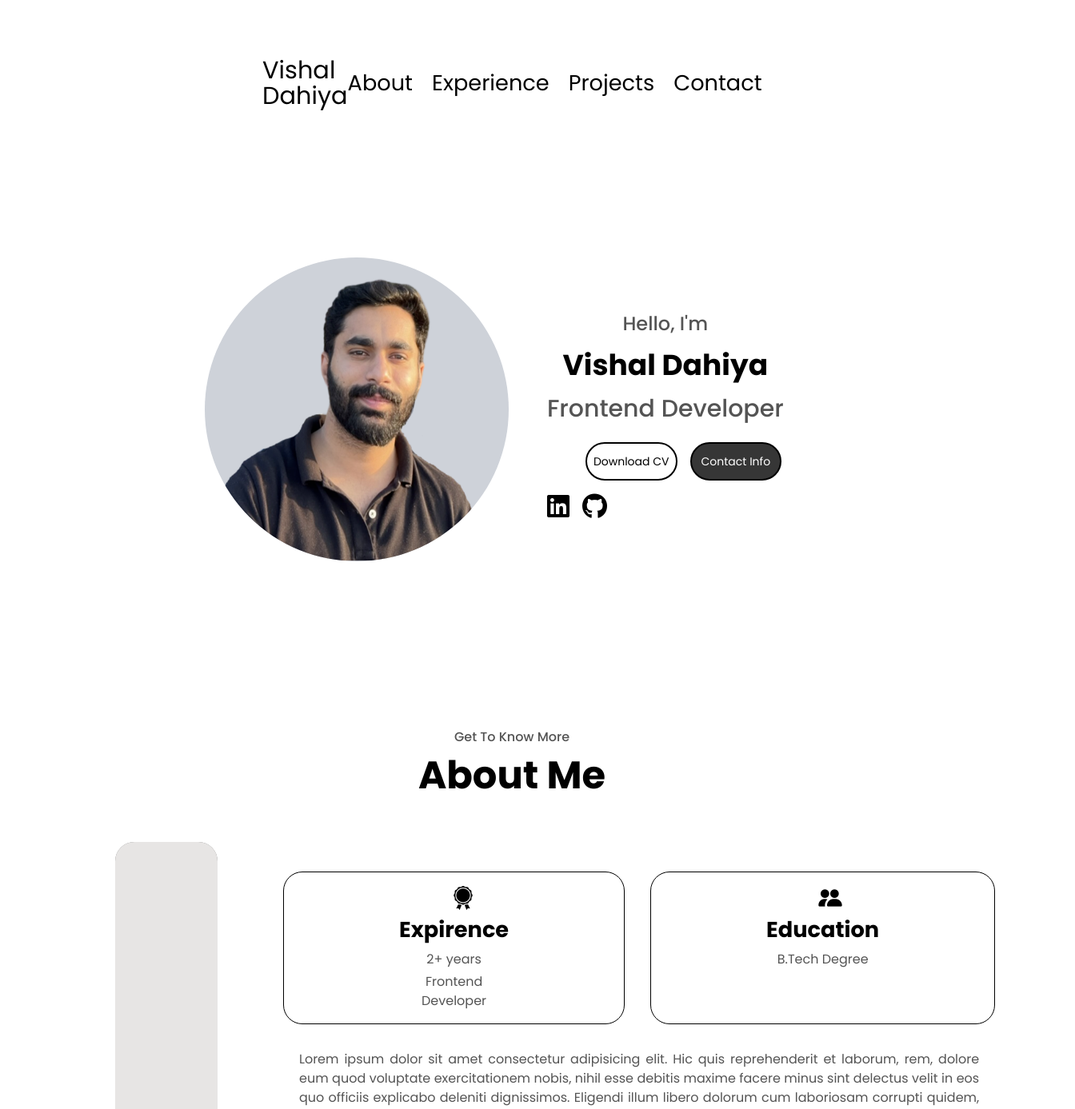
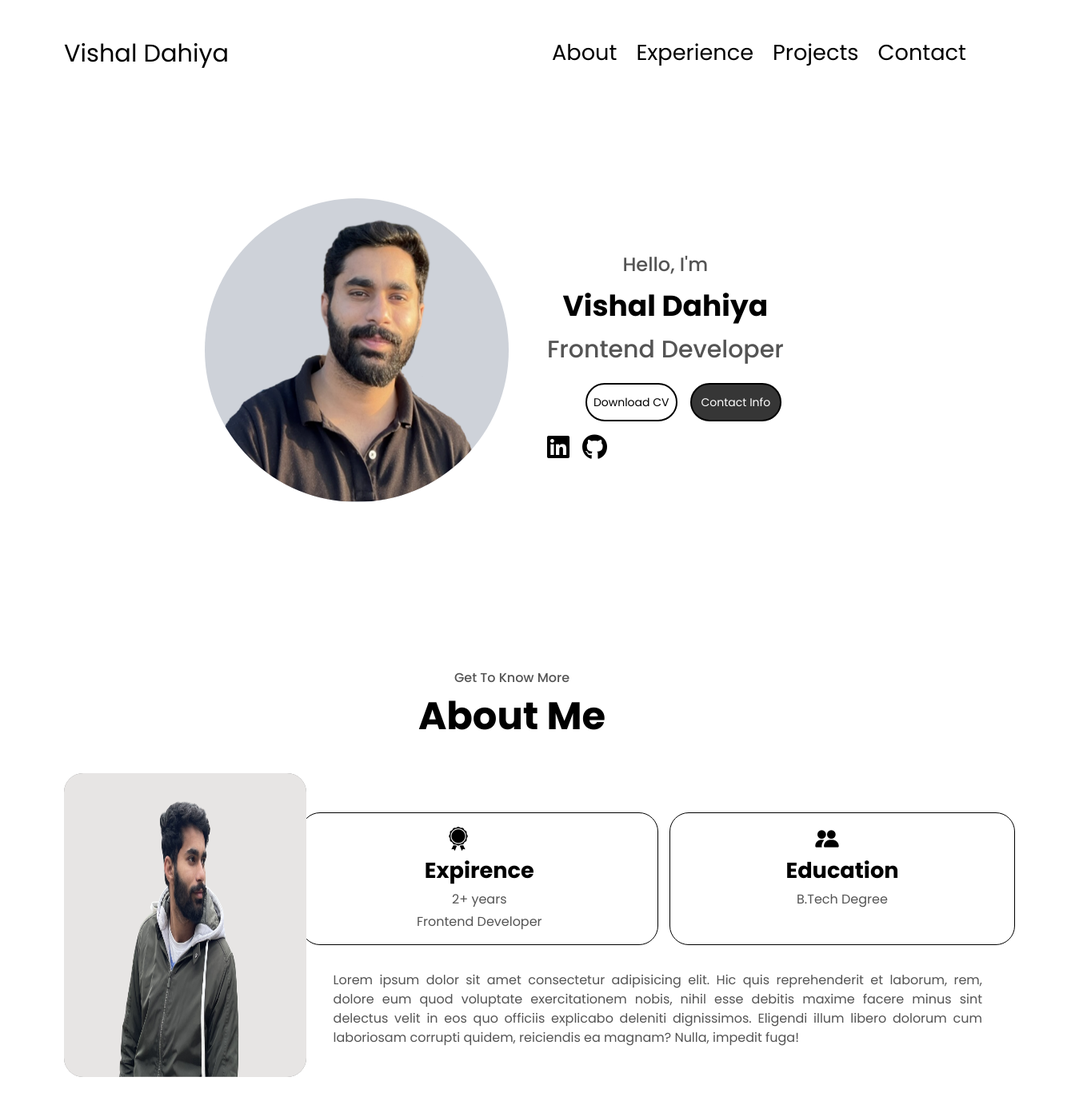
Before and after one commit to vishudahiya/Portfolio, a React (Vite) app: page / in a window 1280 px wide. Shown: the top 1387 px of the page at 80% size, 1344 px wide, since content can reach past the window. Built offline with nearby package versions, Linux system fonts and the light colour scheme.

Commit message:
Navbar responsive

```diff
--- a/src/components/About.jsx
+++ b/src/components/About.jsx
@@ -27,20 +27,20 @@ export default function About() {
       <p class="md:text-5xl font-bold text-black text-center text-3xl mb-4">
         About Me
       </p>
-      <div class="md:flex md:justify-evenly lg:mt-34 lg:mx-10 md:px-6">
+      <div class="md:flex md:justify-between lg:mt-34 lg:mx-auto">
         <div class="flex items-center justify-center lg:ml-20">
           <img
             src={imagePhoto}
             alt="About_Photo"
-            class="md:h-custom md:w-custom md:rounded-3xl md:mt-6 bg-stone-100 backdrop-brightness-50 lg:h-86 lg:w-92 lg:bg-stone-200 lg:px-16 rounded-3xl h-44 w-44 mb-9"
+            class="md:h-custom md:w-custom md:rounded-3xl md:mt-6  bg-stone-100 backdrop-brightness-50 lg:h-86 lg:w-92 lg:bg-stone-200 lg:px-16 rounded-3xl h-44 w-44 mb-9"
           />
         </div>
-        <div class="md:my-6 md:ml-2 lg:py-14 lg:ml-[-18px] mb-[-55px]">
-          <div class="md:flex md:justify-around flex mx-1 justify-around md:px-20">
+        <div class="md:my-6 lg:py-14 lg:ml-[-18px] mb-[-55px]">
+          <div class="md:flex md:justify-between flex mx-1 justify-around">
             <AboutBoxes data={data[0]} />
             <AboutBoxes data={data[1]} />
           </div>
-          <p class="item-centre text-justify md:pt-2 md:px-24 text-grey-theme lg:mt-6 mx-6 pt-5">
+          <p class="item-centre text-justify md:pt-2 md:px-7 text-grey-theme lg:mt-6 mx-6 pt-5">
             Lorem ipsum dolor sit amet consectetur adipisicing elit. Hic quis
             reprehenderit et laborum, rem, dolore eum quod voluptate
             exercitationem nobis, nihil esse debitis maxime facere minus sint
--- a/src/components/AboutBoxes.jsx
+++ b/src/components/AboutBoxes.jsx
@@ -1,10 +1,10 @@
 export default function AboutBoxes({ data }) {
   return (
     <div
-      class="space-y-1 border-solid  border-black border-custom-border md:py-2 md:mx-4 md:px-20
+      class="space-y-1 border-solid  border-black border-custom-border md:py-auto md:mx-auto
        lg:px-36 lg:py-4 px-1 py-10 justify-center items-center text-center rounded-3xl"
     >
-      <img src={data.img} class="md:h-8 md:px-8 h-8 px-16 lg:mx-8 " />
+      <img src={data.img} class="md:h-8 md:px-1 h-8 px-16 lg:mx-8 " />
       <p class="font-bold md:text-text-medium">{data.education}</p>
       <p class="text-grey-theme">{data.experience}</p>
       <p class="text-grey-theme">{data.tech}</p>
--- a/src/components/Header.jsx
+++ b/src/components/Header.jsx
@@ -4,14 +4,13 @@ export default function Header() {
   const [navbar, setNavbar] = useState(false);
 
   return (
-    <nav className="w-full font-poppins">
-      <div className="justify-between px-10 mt-6  mx-auto lg:max-w-7xl md:items-center md:flex md:mx-44 lg:mx-72">
+    <nav className="w-full font-poppins md:mt-6 md:px-10">
+      <div className="justify-between px-4 mx-auto lg:max-w-7xl md:items-center md:flex md:px-8">
         <div>
-          <div className="flex items-center justify-between py-3 md:py-12 md:block">
-            <h2 className="text-2xl md:text-text-large text-black">
-              Vishal Dahiya
-            </h2>
-
+          <div className="flex items-center justify-between py-4 md:py-5 md:block px-2">
+            <a href="javascript:void(0)">
+              <h2 className="text-text-large ">Vishal Dahiya</h2>
+            </a>
             <div className="md:hidden">
               <button
                 className="p-2 text-gray-700 rounded-md outline-none focus:border-gray-400 focus:border"
@@ -20,7 +19,7 @@ export default function Header() {
                 {navbar ? (
                   <svg
                     xmlns="http://www.w3.org/2000/svg"
-                    className="w-6 h-6 text-black "
+                    className="w-6 h-6"
                     viewBox="0 0 20 20"
                     fill="currentColor"
                   >
@@ -33,7 +32,7 @@ export default function Header() {
                 ) : (
                   <svg
                     xmlns="http://www.w3.org/2000/svg"
-                    className="w-6 h-6 text-black"
+                    className="w-6 h-6"
                     fill="none"
                     viewBox="0 0 24 24"
                     stroke="currentColor"
@@ -56,7 +55,7 @@ export default function Header() {
               navbar ? "block" : "hidden"
             }`}
           >
-            <ul className="items-center justify-center space-y-8 md:flex md:space-x-6 md:space-y-0 md:py-12 md:text-text-medium">
+            <ul className="items-center justify-center space-y-8 md:flex md:space-x-6 md:space-y-0 md:text-text-medium">
               <li className="md:hover:text-slate-400 md:hover:underline md:underline-offset-8 md:cursor-pointer">
                 <a href="javascript:void(0)">About</a>
               </li>
```
